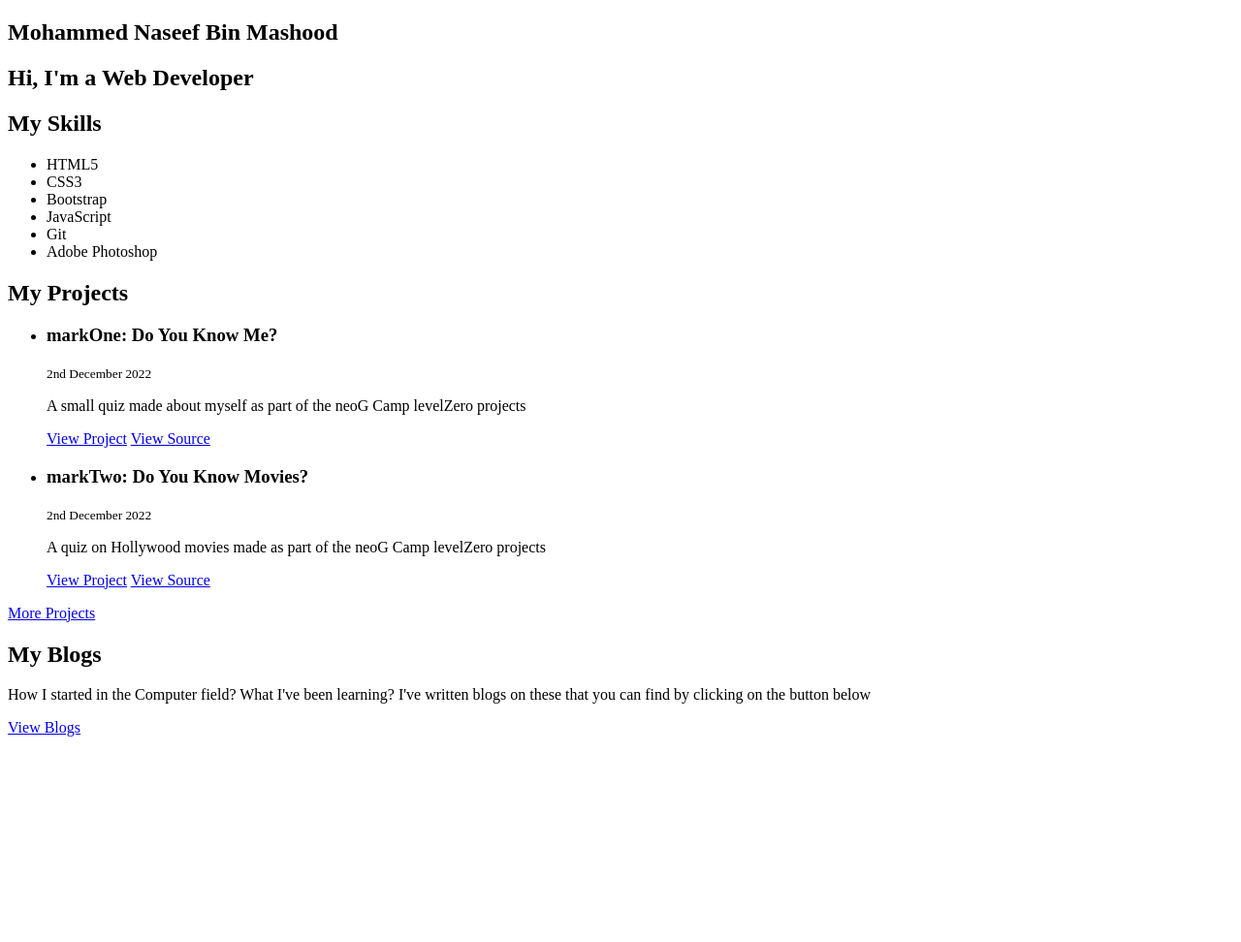
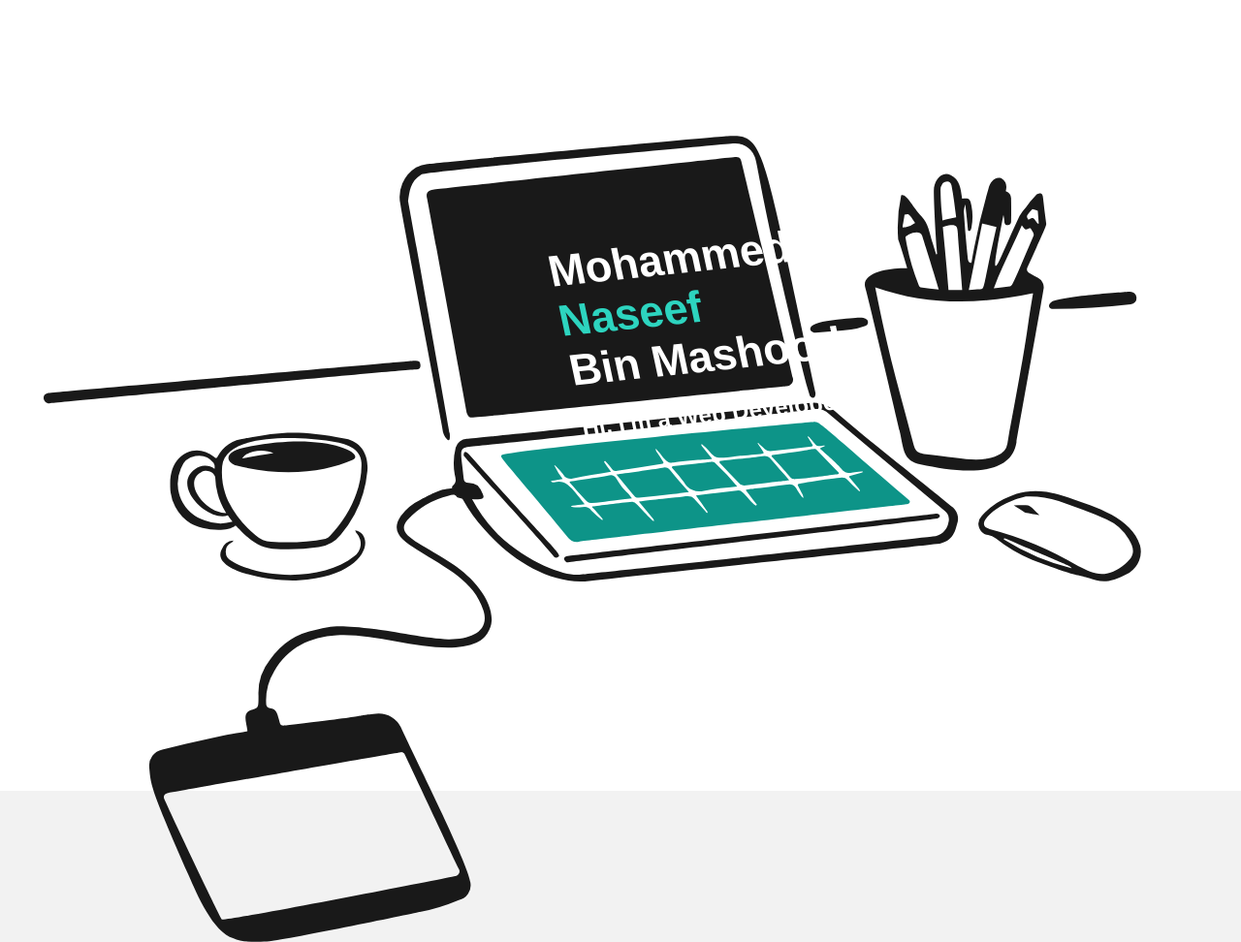
Before and after one commit to nosfeeferatu/portfolio, a plain HTML site: page index.html in a window 1280 px wide. Shown: the top 972 px of the page at 97% size. Before the commit the page ends 800 px from the top, so only its background shows below. Drawn offline with Linux system fonts and the light colour scheme; a web font is replaced by a local one.

Commit message:
style: Styling Homepage, added hero image

```diff
--- a/index.html
+++ b/index.html
@@ -5,6 +5,7 @@
     <meta http-equiv="X-UA-Compatible" content="IE=edge">
     <meta name="viewport" content="width=device-width, initial-scale=1.0">
     <title>Naseef Mashood</title>
+    <link rel="stylesheet" href="style.css">
 </head>
 <body>
     <header>
@@ -15,16 +16,21 @@
     <!-- Hero Section -->
     <section id="hero-section">
         <div class="container">
-            <h1>Mohammed Naseef Bin Mashood</h1>
-            <h2>Hi, I'm a Web Developer</h2>
+            <div class="screen-skewed">
+                <h1>Mohammed <br><span class="secondary-text">Naseef</span><br>Bin Mashood</h1>
+                <h2>Hi, I'm a Web Developer</h2>
+            </div>
+            <div class="hero-image">
+                <img src="images/hero-image.svg">
+            </div>
         </div>
     </section>
     <!-- Hero Section End -->
 
     <!-- Skills -->
-    <section id="skill-section">
+    <section id="skills-section">
         <div class="container">
-            <h2>My Skills</h2>
+            <h2>My <span class="primary-text">Skills</span></h2>
             <ul>
                 <li>HTML5</li>
                 <li>CSS3</li>
@@ -40,24 +46,30 @@
     <!-- Projects -->
     <section id="projects-section">
         <div class="container">
-            <h2>My Projects</h2>
+            <h2>My <span class="primary-text">Projects</span></h2>
             <ul>
                 <li>
                     <h3>markOne: Do You Know Me?</h3>
                     <small>2nd December 2022</small>
-                    <p>A small quiz made about myself as part of the neoG Camp levelZero projects</p>
-                    <a href="https://replit.com/@nosfeeferatu/DoYouKnowMe?embed=1&output=1" target="_blank" class="primary-btn">View Project</a>
-                    <a href="https://github.com/nosfeeferatu/do-you-know-me" target="_blank" class="secondary-btn">View Source</a>
+                    <p>A small quiz made about myself as part of the neoG Camp levelZero projects.</p>
+                    <div class="project-btns">
+                        <a href="https://replit.com/@nosfeeferatu/DoYouKnowMe?embed=1&output=1" target="_blank" class="primary-btn">View Project</a>
+                        <a href="https://github.com/nosfeeferatu/do-you-know-me" target="_blank" class="secondary-btn">View Source</a>
+                    </div>
                 </li>
                 <li>
                     <h3>markTwo: Do You Know Movies?</h3>
                     <small>2nd December 2022</small>
-                    <p>A quiz on Hollywood movies made as part of the neoG Camp levelZero projects</p>
-                    <a href="https://replit.com/@nosfeeferatu/DoYouKnowMovies?embed=1&output=1" target="_blank" class="primary-btn">View Project</a>
-                    <a href="https://github.com/nosfeeferatu/do-you-know-movies" target="_blank" class="secondary-btn">View Source</a>
+                    <p>A quiz on Hollywood movies made as part of the neoG Camp levelZero projects.</p>
+                    <div class="project-btns">
+                        <a href="https://replit.com/@nosfeeferatu/DoYouKnowMovies?embed=1&output=1" target="_blank" class="primary-btn">View Project</a>
+                        <a href="https://github.com/nosfeeferatu/do-you-know-movies" target="_blank" class="secondary-btn">View Source</a>
+                    </div>
                 </li>
             </ul>
-            <a href="#">More Projects</a>
+            <div class="more-btn">
+                <a href="#" class="primary-btn">More Projects</a>
+            </div>
         </div>
     </section>
     <!-- Projects End -->
@@ -65,9 +77,13 @@
     <!-- Blogs -->
     <section id="blogs-section">
         <div class="container">
-            <h2>My Blogs</h2>
-            <p>How I started in the Computer field? What I've been learning? I've written blogs on these that you can find by clicking on the button below</p>
-            <a href="#">View Blogs</a>
+            <h2>My <span class="primary-text">Blogs</span></h2>
+            <div class="content">
+                <p>How did I get started in the Computer field? <br>What have I been learning? <br>I've written blogs on these that you can find by clicking on the button below.</p>
+                <div class="more-btn">
+                    <a href="#" class="primary-btn">View Blogs</a>
+                </div>
+            </div>
         </div>
     </section>
     <!-- Blogs End -->
--- /dev/null
+++ b/style.css
@@ -0,0 +1,191 @@
+@import url('https://fonts.googleapis.com/css2?family=Alexandria:wght@100;200;300;400;500;600;700;800;900&display=swap');
+
+:root{
+    --primary-color: #0d9488;
+    --secondary-color: #2dd4bf;
+    --gray-color: #efefefc8;
+}
+
+body{
+    font-family: 'Alexandria', sans-serif;
+    margin: 0;
+}
+
+.container{
+    padding: 0 6rem;
+}
+
+.primary-text{
+    color: var(--primary-color);
+}
+
+.secondary-text{
+    color: var(--secondary-color);
+}
+
+ul{
+    list-style: none;
+    display: flex;
+    gap: 1.5rem;
+    padding: 0;
+}
+
+h2:not(#hero-section h2){
+    font-size: 3.3rem;
+}
+
+h3{
+    margin: 0;
+}
+
+/* BUTTONS */
+
+a{
+    padding: 0.5rem 1rem;
+    text-decoration: none;
+    border: 1px solid black;
+}
+
+.project-btns{
+    float: right;
+}
+
+.project-btns a:hover{
+    text-decoration: underline;
+}
+
+.primary-btn{
+    background-color: var(--primary-color);
+    color: white;
+    margin: 0.5rem;
+}
+
+.secondary-btn{
+    color: var(--primary-color);
+}
+
+.more-btn{
+    text-align: center;
+    margin: 4rem;
+    font-size: 1.1rem;
+    font-weight: 500;
+}
+
+.more-btn a{
+    transition: color 0.2s ease-in-out, box-shadow 0.2s ease-in-out, background-color 0.2s ease-in-out, font-weight 0.2s ease-in-out;
+
+}
+
+.more-btn a:hover{
+    color: black;
+    background-color: white;
+    box-shadow: 5px 5px var(--primary-color);
+    font-weight: 800;
+}
+
+/* HERO SECTION */
+
+.screen-skewed{
+    color: white;
+    position: absolute;
+    left: 36.5rem;
+    top: 15rem;
+    z-index: 3;
+    transform: skew(12deg, 354deg);
+}
+
+#hero-section .container{
+    padding: 0;
+}
+
+.hero-image{
+    height: 150vh;
+}
+
+#hero-section img{
+    position: relative;
+    z-index: 2;
+}
+
+#hero-section h1{
+    font-size: 2.8rem;
+    margin: 0;
+}
+
+/* SKILLS SECTION */
+
+#skills-section::before{
+    content: '';
+    background-color: var(--gray-color);
+    height: 55%;
+    width: 100%;
+    position: absolute;
+    top: 51rem;
+    left: 0;
+}
+
+#skills-section h2{
+    position: absolute;
+    left: 16.5rem;
+    bottom: -23.5rem;
+    z-index: 3;
+    transform: skew(25deg, 349deg) rotate(1deg);
+}
+
+#skills-section ul{
+    width: 50%;
+    flex-wrap: wrap;
+    position: relative;
+    bottom: 10rem;
+    left: 34rem;
+    z-index: 5;
+}
+
+#skills-section li{
+    color: white;
+    background-color: var(--primary-color);
+    text-align: center;
+    flex-basis: 10rem;
+    padding: 1rem;
+    border: 2px solid black;
+    font-size: 17px;
+    /* transition: color 0.3s ease-in-out, box-shadow 0.3s ease-in-out, background-color 0.3s ease-in-out; */
+}
+
+#skills-section li:hover{
+    color: black;
+    background-color: var(--gray-color);
+    box-shadow: 5px 5px var(--primary-color);
+}
+
+/* PROJECTS SECTION */
+
+#projects-section h2, #blogs-section h2{
+    text-align: center;
+}
+
+#projects-section li{
+    padding: 2rem;
+    border: 2px solid black;
+    box-shadow: 5px 5px var(--primary-color);
+}
+
+/* BLOGS SECTION */
+
+#blogs-section {
+    background-color: var(--gray-color);
+    min-height: fit-content;
+    padding: 1rem 0;
+    text-align: center;
+}
+
+#blogs-section .content{
+    padding: 2rem;
+    border: 2px solid black;
+    box-shadow: 5px 5px var(--primary-color);
+}
+
+#blogs-section .more-btn{
+    margin-top: 3rem;
+    margin-bottom: 1rem;
+}
```
Also changed, not shown: images/hero-image.svg (added).
